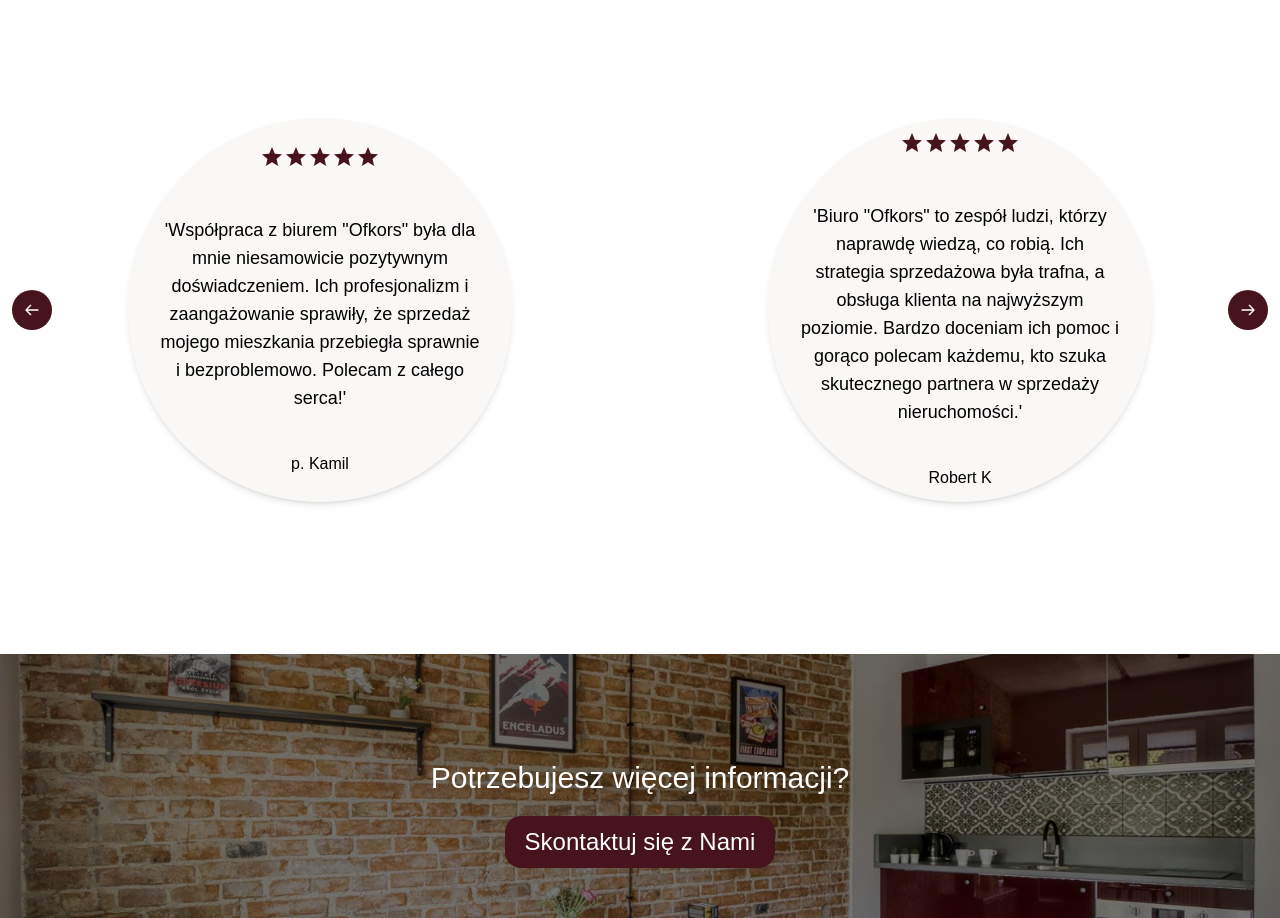
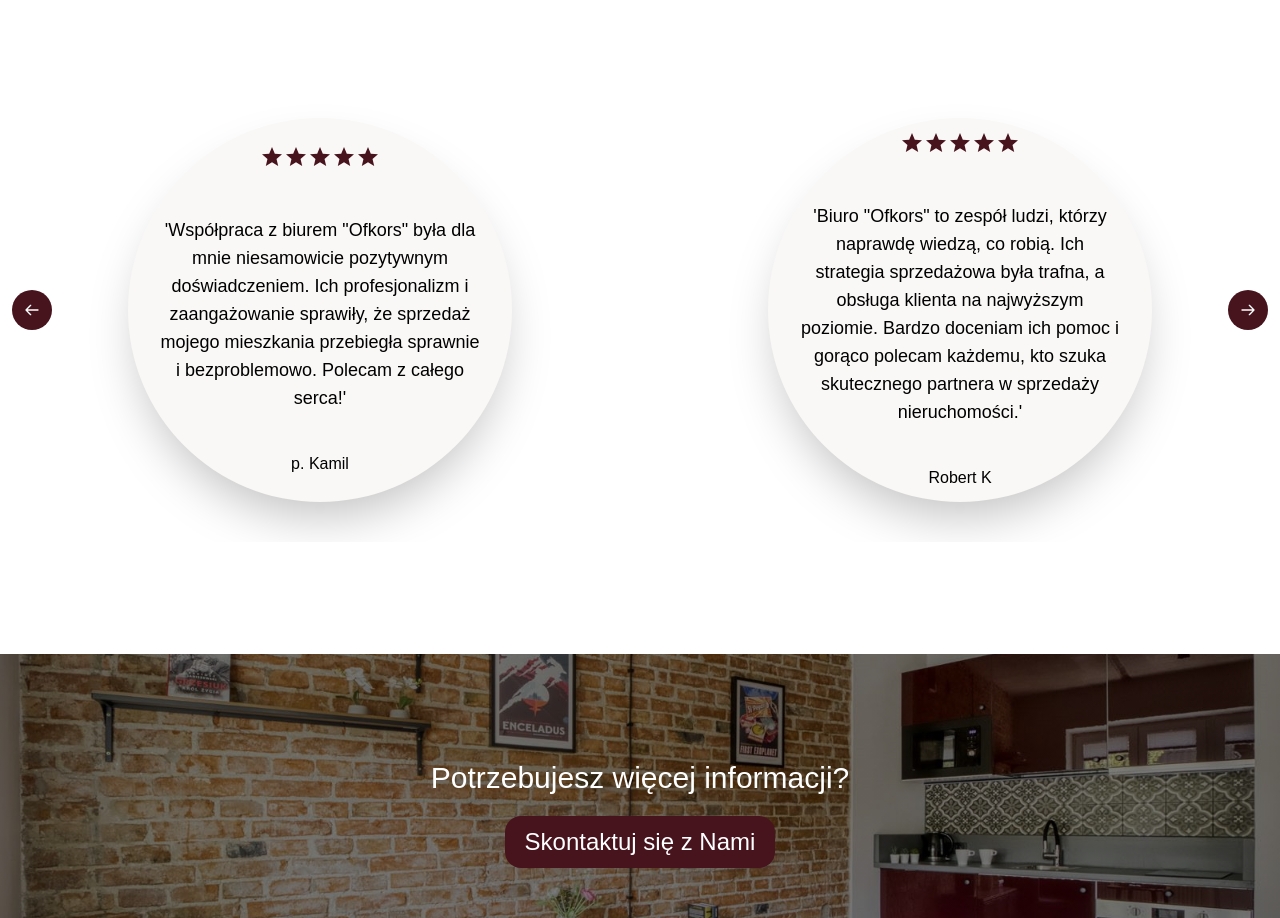
Before and after one commit to melone14/ofkors, a Next.js app: page / in a window 1280 px wide. Shown: the part 1611-2529 px from the top of the page. Built offline with nearby package versions, Linux system fonts and the light colour scheme.

Commit message:
updating

```diff
--- a/src/components/testimonial/Testimonial.tsx
+++ b/src/components/testimonial/Testimonial.tsx
@@ -22,7 +22,7 @@ export const Testimonial = ({currentOpinion} : {currentOpinion: any}) => {
 
     return (
         <>
-            <div className="flex flex-row items-center justify-center my-10 max-w-[35rem] w-96 h-96 rounded-full shadow-md bg-[#FAF8F6]">
+            <div className="flex flex-row items-center justify-center my-10 max-w-[35rem] w-96 h-96 rounded-full shadow-2xl bg-[#FAF8F6] p-5">
                 <div className={` flex flex-col justify-center items-center gap-y-5 md:gap-y-10 opinion-container`}>
                     <div><Rating sx={{ '& .MuiRating-iconFilled': {
                         color: '#47141e',
```
